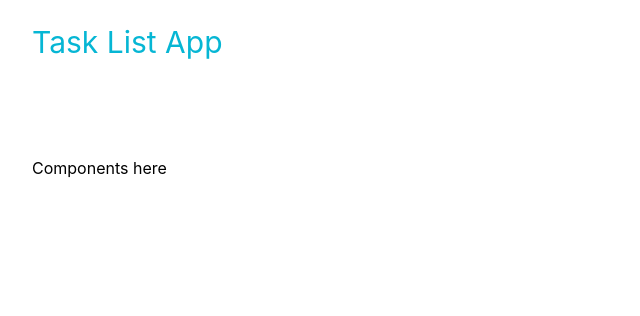
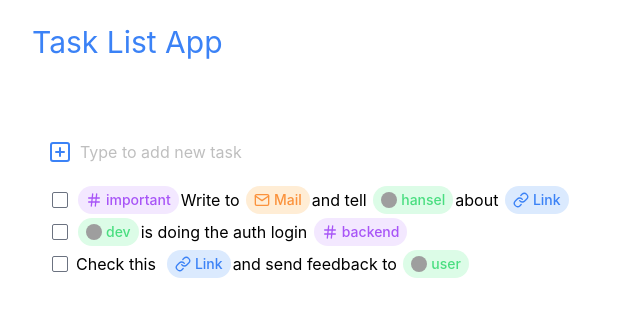
Before and after one commit to hanselbormey/task-list-app, a Next.js app: page / in a window 1280 px wide. Shown: the top 316 px of the page, without its empty margins (0-640 px from the left). Built offline with nearby package versions, Linux system fonts and the light colour scheme; grey boxes are pictures that could not be loaded.

Commit message:
Update main page

```diff
--- a/pages/index.tsx
+++ b/pages/index.tsx
@@ -1,8 +1,49 @@
+import Input from '@/components/Input';
+import { useEffect, useState } from 'react';
+
+import List from '@/components/List';
+import Disclosure from '@/components/Disclosure';
+import { DataList } from '@/utils/mockData';
+
 export default function Home() {
+  const [value, setValue] = useState<string>('');
+  const [initialValue, setInitialValue] = useState<string>('');
+  const [action, setAction] = useState<string>('');
+  const [disabledButtons, setDisabledButtons] = useState<boolean>(true);
+
+  useEffect(() => {
+    value ? setDisabledButtons(false) : setDisabledButtons(true);
+    const act = getCurrentFormAction();
+    setAction(act);
+  }, [value]);
+
+  useEffect(() => {
+    setInitialValue(value);
+  }, []);
+
+  const getCurrentFormAction = () => {
+    let result = 'save';
+    if (initialValue === value || value === '') result = 'ok';
+    if (!initialValue && value) result = 'add';
+    return result;
+  };
+
   return (
     <div className="mt-4">
-      <h1 className="text-3xl text-cyan-500">Task List App</h1>
-      <main className="mt-24">Components here</main>
+      <h1 className="text-3xl text-blue-500">Task List App</h1>
+      <main className="mt-16">
+        <Disclosure
+          formAction={action}
+          disabledButtons={disabledButtons}
+          onSubmit={(e: string) => alert(e)}
+          onCancel={() => setValue('')}
+        >
+          <Input value={value} onChange={(val) => setValue(val)} />
+        </Disclosure>
+        <div className="ml-4">
+          <List data={DataList} />
+        </div>
+      </main>
     </div>
   );
 }
```
